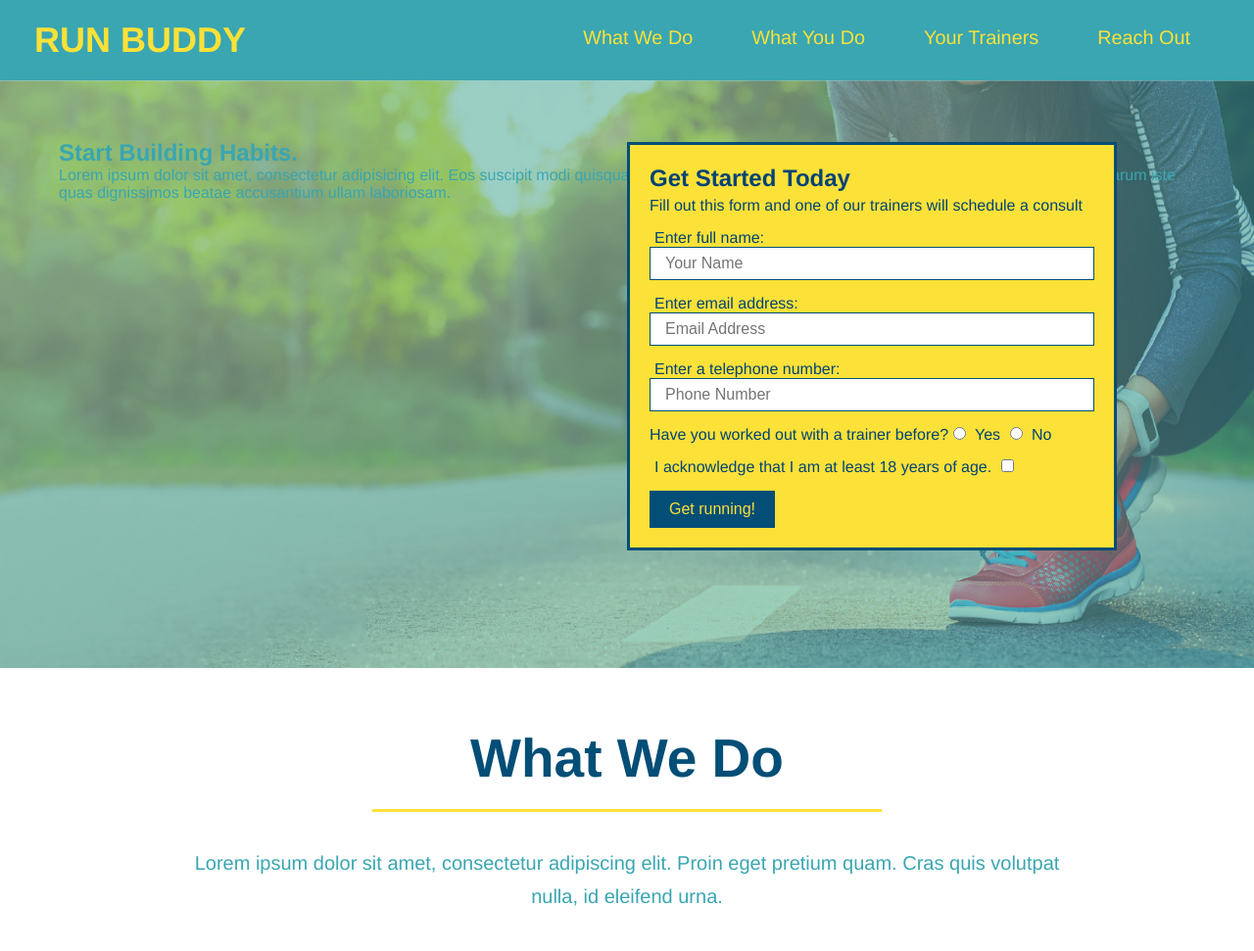
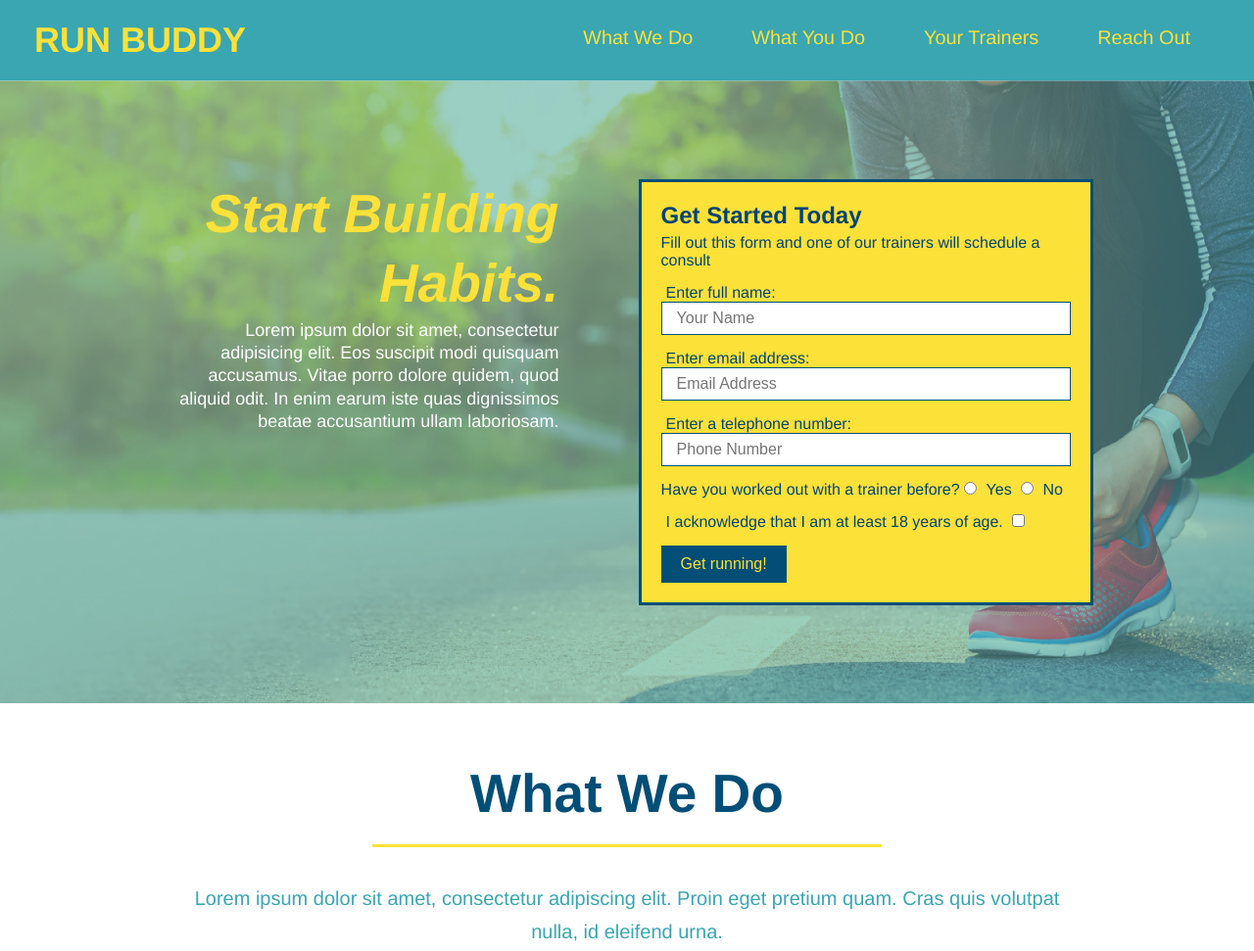
Before and after one commit to tochepi/run-buddy, a plain HTML site: page index.html in a window 1280 px wide. Shown: the top 971 px of the page at 98% size. Drawn offline with Linux system fonts and the light colour scheme.

Commit message:
add flexbox to the hero

```diff
--- a/assets/css/style.css
+++ b/assets/css/style.css
@@ -2,6 +2,11 @@
     margin: 0;
     padding: 0;
     box-sizing: border-box;
+}
+
+body {
+    color: #39a6b2;
+    font-family: Helvetica, Arial, sans-serif;
 }
 
 /* <header> style start */
@@ -39,52 +44,35 @@ header nav ul li a {
 }
 /* <header> style end */
 
-/* <body> style start */
-body {
-    color: #39a6b2;
-    font-family: Helvetica, Arial, sans-serif;
-}
-/* <body> style end */
-
-/* <footer> style start */
-footer {
-    background: #fce138;
-    width: 100%;
-    padding: 40px 35px;
-}
-footer h2 {
-    display: inline;
-    color: #024e76;
-    font-size: 30px;
-    margin: 0;
-}
-footer div {
-    float: right;
-    line-height: 1.5;
-    text-align: right;
-}
-footer a {
-    color: #024e76;
-}
-/* <footer> style end */
-
 /* hero style start */
 .hero {
     background-image: url("../images/hero-bg.jpg");
-    height: 600px;
     background-size: cover;
     background-position: center;
-    position: relative;
+    display: flex;
+    justify-content: center;
+    flex-wrap: wrap;
+}
+.hero-cta {
+    width: 35%;
+    text-align: right;
+    margin: 3.5%;
+    color: #fff;
+    font-size: 18px;
+    line-height: 1.3;
+}
+.hero-cta h2 {
+    font-style: italic;
+    font-size: 55px;
+    color: #fce138;
 }
 .hero-form {
     background-color: #fce138;
     color: #024376;
     padding: 20px;
-    width: 500px;
     border: solid 3px #024e76;
-    position: absolute;
-    bottom: 120px;
-    right: 140px;
+    width: 40%;
+    margin: 3.5%;
 }
 .hero-form h3 {
     font-size: 24px;
@@ -223,6 +211,29 @@ footer a {
 }
 /* reach out end */
 
+/* <footer> style start */
+footer {
+    background: #fce138;
+    width: 100%;
+    padding: 40px 35px;
+    display: flex;
+    justify-content: space-between;
+    flex-wrap: wrap;
+}
+footer h2 {
+    color: #024e76;
+    font-size: 30px;
+    margin: 0;
+}
+footer div {
+    line-height: 1.5;
+    text-align: right;
+}
+footer a {
+    color: #024e76;
+}
+/* <footer> style end */
+
 /* utility classes start */
 section {
     padding: 60px;
```
Also changed, not shown: index.html (+1 -1 lines).
